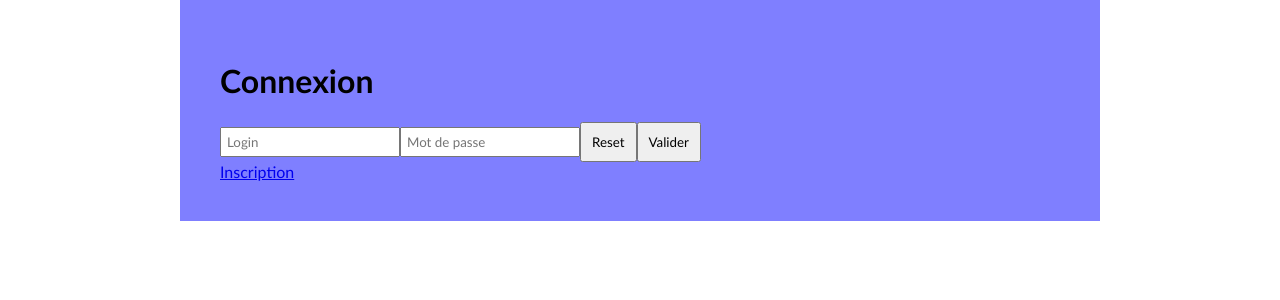
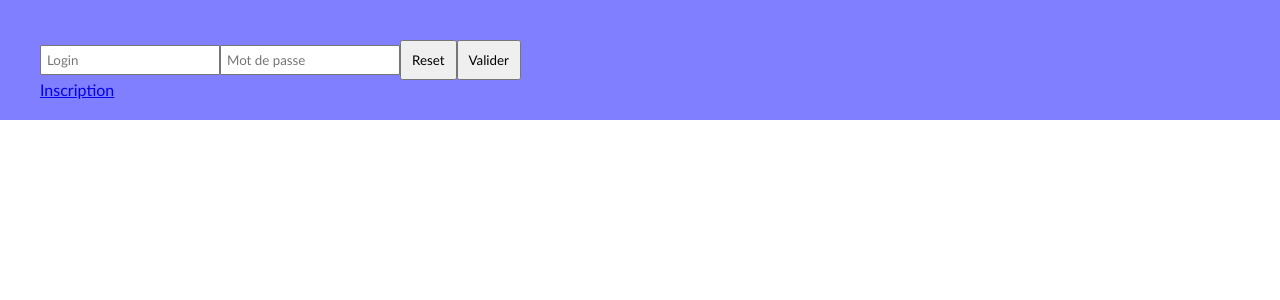
Before and after one commit to mickael-danjoux/site_php, a PHP site: page /main.php in a window 1280 px wide. Shown: the top 300 px of the page. Run offline with PHP 8.4, Linux system fonts and the light colour scheme.

Commit message:
modification du css pour fixer le menu

```diff
--- a/image.php
+++ b/image.php
@@ -17,11 +17,7 @@
 			$this->setUrl($_url);
 		}
 
-<<<<<<< HEAD
-=======
 
-
->>>>>>> 3af6de7859e553088e236f03729f487e5d495584
 		public function setNom($_nom){
 			$this->nom = $_nom;
 		}
--- a/main.php
+++ b/main.php
@@ -13,14 +13,11 @@
 	</head>
 	<body>
 		<div class="wrapper">
-	<h1>Connexion</h1>
 		<?php
 			if(isset($_GET['message'])){
 				echo $_GET['message'];
 			}
-	?>
 
-	<?php
 			//création du formulaire
 			$form_connexion = new FormBuilder("form_connexion.php","Valider");
 			//ajout de l'input login
--- a/theme.css
+++ b/theme.css
@@ -1,7 +1,9 @@
 .wrapper {
-	margin: auto 180px;
 	padding: 40px;
 	background-color: rgba(0,0,255,0.5);
+	position: fixed;
+	width: 100%;
+	height: 5%;
 }
 
 body {
--- a/utilisateur.php
+++ b/utilisateur.php
@@ -12,10 +12,7 @@
 			$this->setAdmin($_admin);
 		}
 
-<<<<<<< HEAD
-=======
 
->>>>>>> 3af6de7859e553088e236f03729f487e5d495584
 		public function setMail($_mail){
 			$this->mail = $_mail;
 		}
```
Lines whose indentation alone changed are shown as unchanged.
